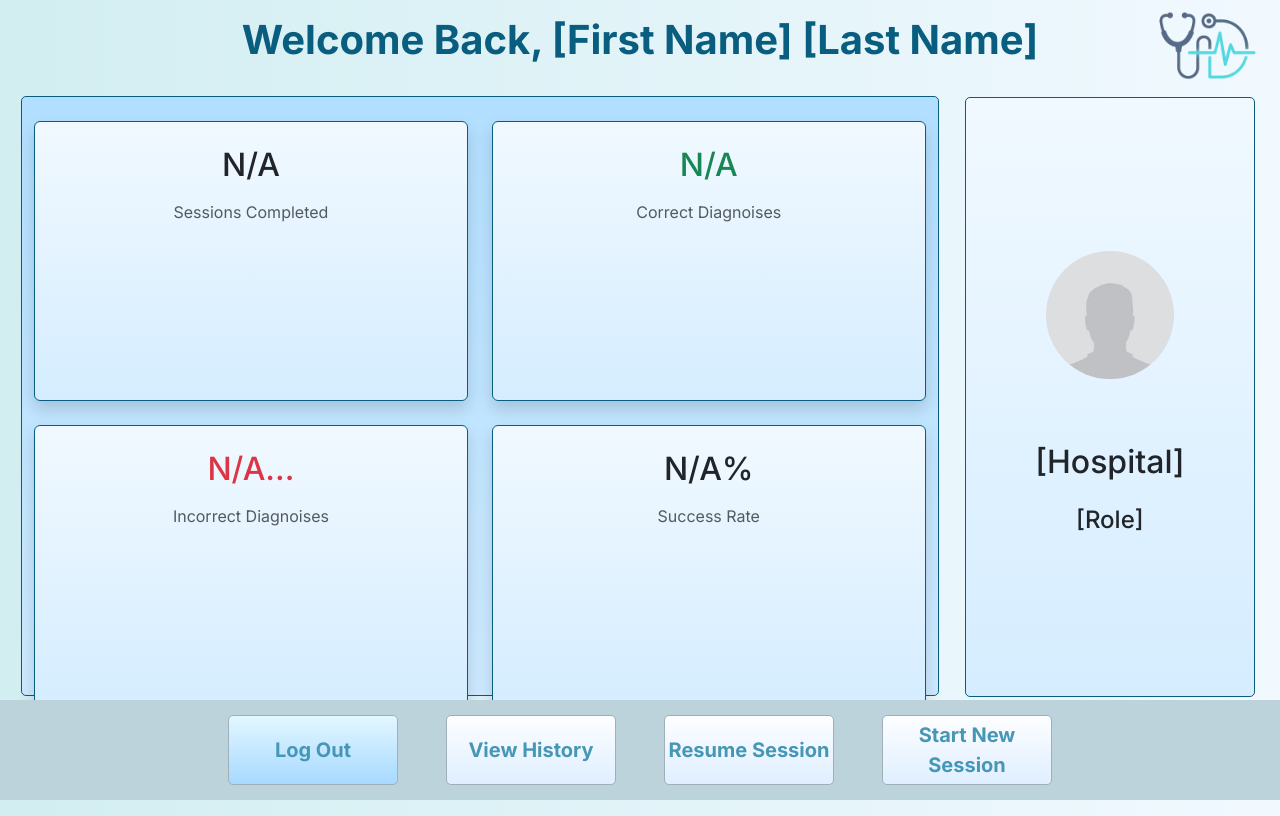
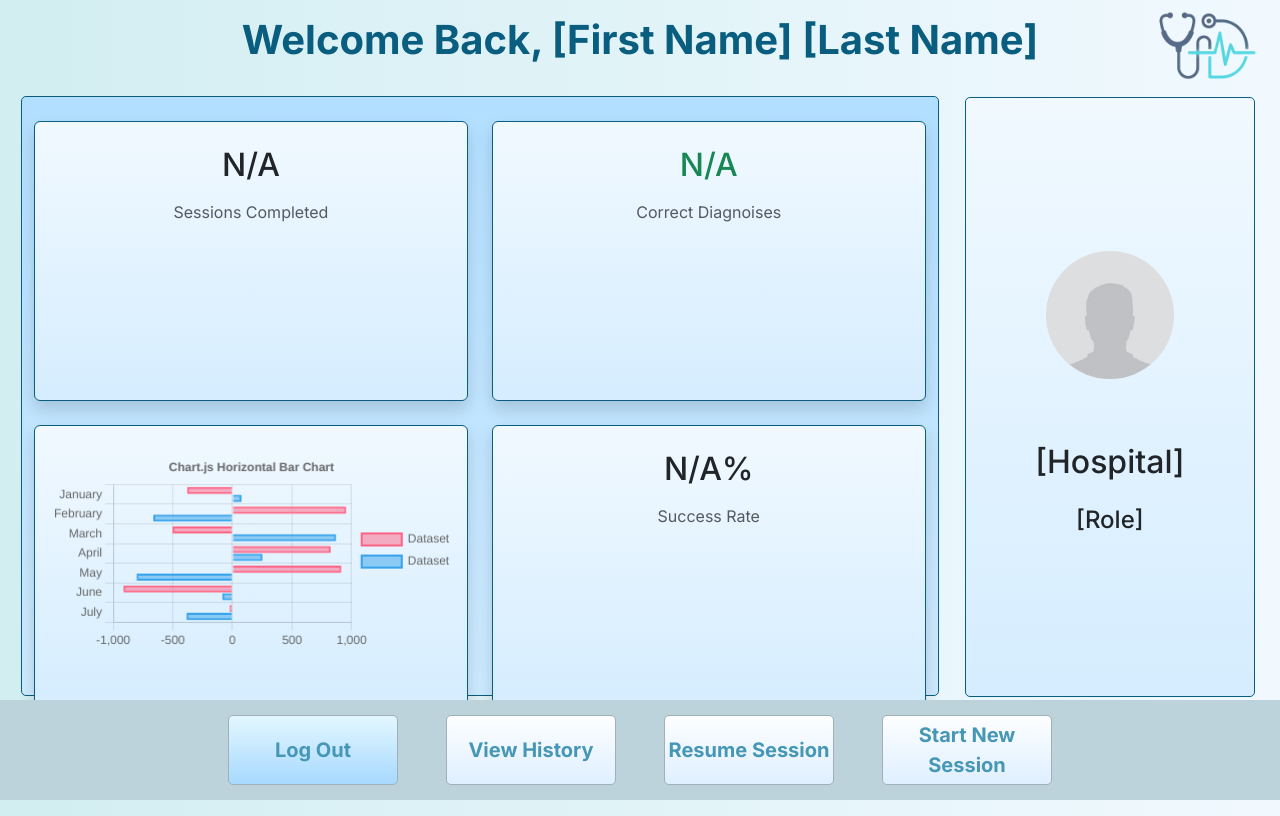
Before and after one commit to eddie-reyes/dtt, a React (Vite) app: page /menu in a window 1280 px wide. Built offline with nearby package versions, Linux system fonts and the light colour scheme; no server answers.

Commit message:
Added faker.js, Implemented working Bar Graph

```diff
--- a/package.json
+++ b/package.json
@@ -20,6 +20,7 @@
   },
   "devDependencies": {
     "@eslint/js": "^9.39.1",
+    "@faker-js/faker": "^10.6.0",
     "@types/react": "^19.2.7",
     "@types/react-dom": "^19.2.3",
     "@vitejs/plugin-react": "^5.1.1",
--- a/src/components/Menu/Menu.jsx
+++ b/src/components/Menu/Menu.jsx
@@ -14,7 +14,7 @@ import {
   Legend,
 } from 'chart.js';
 import { Bar } from 'react-chartjs-2';
-// import { faker } from '@faker-js/faker';
+import { faker } from '@faker-js/faker';
 
 ChartJS.register(
   CategoryScale,
@@ -46,23 +46,23 @@ export const options = {
 
 const labels = ['January', 'February', 'March', 'April', 'May', 'June', 'July'];
 
-/* export const data = {
+ export const data = {
   labels,
   datasets: [
     {
       label: 'Dataset 1',
-      data: labels.map(() => faker.datatype.number({ min: -1000, max: 1000 })),
+      data: labels.map(() => faker.number.int({ min: -1000, max: 1000 })),
       borderColor: 'rgb(255, 99, 132)',
       backgroundColor: 'rgba(255, 99, 132, 0.5)',
     },
     {
       label: 'Dataset 2',
-      data: labels.map(() => faker.datatype.number({ min: -1000, max: 1000 })),
+      data: labels.map(() => faker.number.int({ min: -1000, max: 1000 })),
       borderColor: 'rgb(53, 162, 235)',
       backgroundColor: 'rgba(53, 162, 235, 0.5)',
     },
   ],
-}; */
+};
 
 export default function Menu() {
     const [user, setUser] = useState(null);
@@ -156,10 +156,11 @@ export default function Menu() {
                                         <div className="display-4 text-warning mb-2">
                                             <i className="bi bi-star"></i>
                                         </div>
-                                        <h2 className="card-title mb-3 text-danger">
+                                       {/* <h2 className="card-title mb-3 text-danger">
                                             {user?.stats ? user.stats.incorrect_count : 'N/A...'}
-                                        </h2>
-                                        <p className="card-text text-muted">Incorrect Diagnoises</p>
+                                        </h2> */}
+                                        { /* <p className="card-text text-muted">Incorrect Diagnoises</p> */}
+                                          <Bar options={options} data={data} />
                                     </div>
                                 </div>
                             </div>
```
Also changed, not shown: 1 other file (tests, documents, lock files or other folders).
